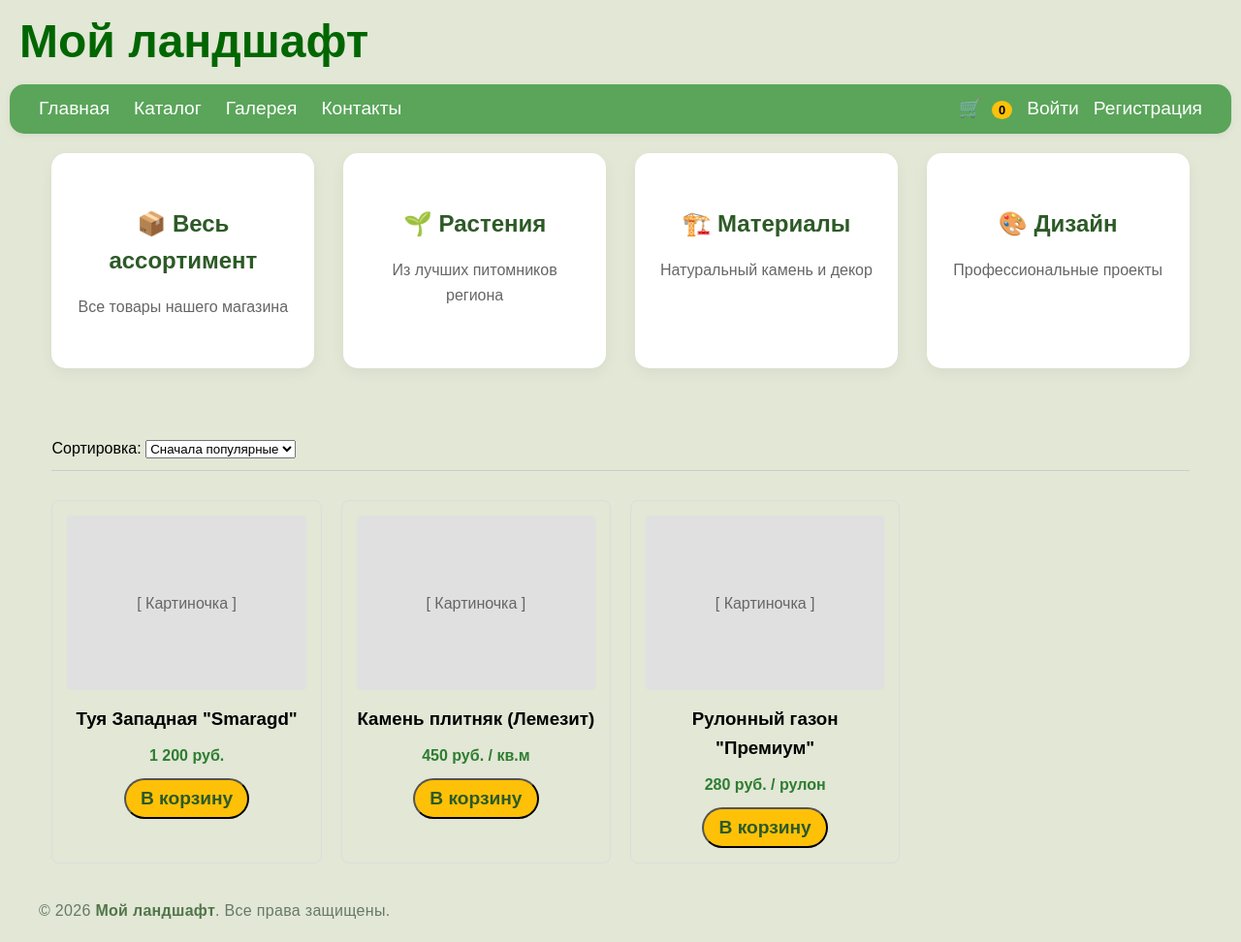
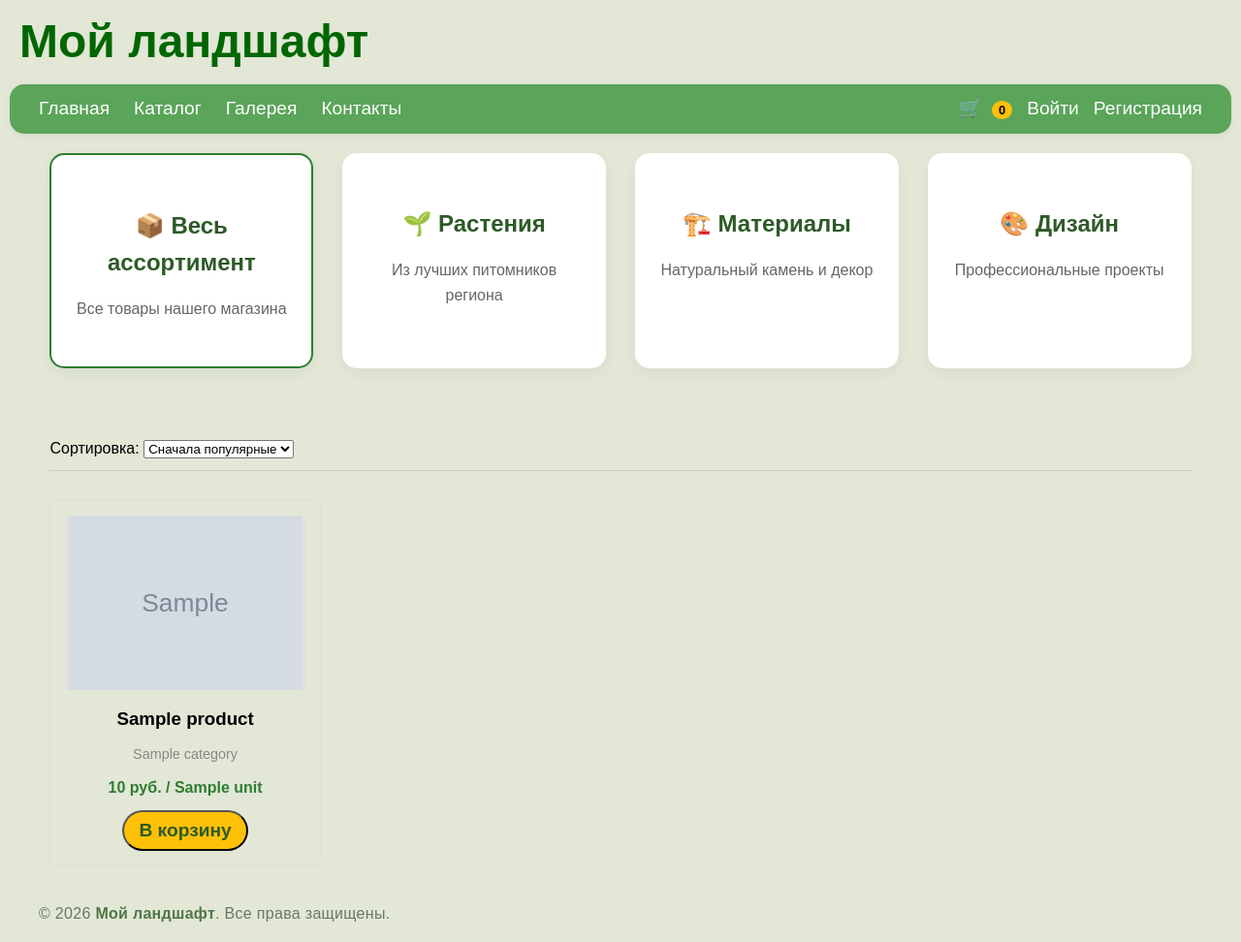
Before and after one commit to lavroff-v/My_Landscape, a Flask app: template templates/client/catalog.html in a window 1280 px wide. Shown: the whole page at 97% size. Before the commit the page ends 948 px from the top, so only its background shows below. Run offline with Flask 3, Linux system fonts and the light colour scheme; the template is opened without the code that fills it: most values are stand-ins (such as "Sample title", 1, 10 or a date in 2020); grey boxes marked "Sample" are stand-in pictures.

Commit message:
второй коммит: Добавлена фильтрация товаров по категориям

```diff
--- a/templates/client/catalog.html
+++ b/templates/client/catalog.html
@@ -8,27 +8,36 @@
 
     <!-- 1. БЛОК КАТЕГОРИЙ (Верхнее меню витрины) -->
     <section class="features">
-        <!-- Новая кнопка: Весь ассортимент -->
-        <a href="#" class="btn-rasteniya">
-            <div class="feature-item">
+        <!-- Кнопка "Весь ассортимент" -->
+        <a href="{{ url_for('client.catalog') }}" class="btn-rasteniya">
+            <div class="feature-item" {% if not current_category %}style="border: 2px solid #2e7d32;"
+                 {% endif %}>
                 <h3>📦 Весь ассортимент</h3>
                 <p>Все товары нашего магазина</p>
             </div>
         </a>
-        <a href="#" class="btn-rasteniya">
-            <div class="feature-item">
+
+        <!-- Кнопка "Растения" -->
+        <a href="{{ url_for('client.catalog', cat='Растения') }}" class="btn-rasteniya">
+            <div class="feature-item" {% if current_category == 'Растения' %}
+                    style="border: 2px solid #2e7d32;"{% endif %}>
                 <h3>🌱 Растения</h3>
                 <p>Из лучших питомников региона</p>
             </div>
         </a>
-        <a href="#" class="btn-rasteniya">
-            <div class="feature-item">
+
+        <!-- Кнопка "Материалы" -->
+        <a href="{{ url_for('client.catalog', cat='Материалы') }}" class="btn-rasteniya">
+            <div class="feature-item" {% if current_category == 'Материалы' %}
+                    style="border: 2px solid #2e7d32;"{% endif %}>
                 <h3>🏗️ Материалы</h3>
                 <p>Натуральный камень и декор</p>
             </div>
         </a>
-        <a href="#" class="btn-rasteniya">
-            <div class="feature-item">
+
+        <!-- Кнопка "Дизайн" -->
+        <a href="{{ url_for('client.catalog', cat='Дизайн') }}" class="btn-rasteniya">
+            <div class="feature-item" {% if current_category == 'Дизайн' %}style="border: 2px solid #2e7d32;"{% endif %}>
                 <h3>🎨 Дизайн</h3>
                 <p>Профессиональные проекты</p>
             </div>
@@ -48,29 +57,35 @@
     <!-- 3. СЕТКА ТОВАРОВ (Витрина с заглушками) -->
     <section class="products-grid" style="display: grid; grid-template-columns: repeat(auto-fill, minmax(250px, 1fr)); gap: 20px; margin-top: 30px;">
 
-        <!-- Карточка-заглушка 1 -->
+        {% for product in products %}
         <div class="product-card" style="border: 1px solid #ddd; padding: 15px; border-radius: 8px; text-align: center;">
-            <div class="product-img-stub" style="background: #e0e0e0; height: 180px; margin-bottom: 15px; border-radius: 4px; display: flex; align-items: center; justify-content: center; color: #666;">[ Картиночка ]</div>
-            <h3 style="margin: 10px 0;">Туя Западная "Smaragd"</h3>
-            <p class="product-price" style="font-weight: bold; color: #2e7d32; margin: 10px 0;">1 200 руб.</p>
+            <!-- Блок для картинки -->
+            <div class="product-img-stub" style="background: #e0e0e0; height: 180px; margin-bottom: 15px; border-radius: 4px; display: flex; align-items: center; justify-content: center; color: #666;">
+                {% if product.image_url %}
+                    <img src="{{ product.image_url }}" alt="{{ product.name }}" style="max-width: 100%; max-height: 100%; object-fit: cover;">
+                {% else %}
+                    [ К ]
+                {% endif %}
+            </div>
+
+            <!-- Название и категория -->
+            <h3 style="margin: 10px 0;">{{ product.name }}</h3>
+            <p style="color: #888; font-size: 0.9em; margin: 0;">{{ product.category }}</p>
+
+            <!-- Цена и единица измерения -->
+            <p class="product-price" style="font-weight: bold; color: #2e7d32; margin: 10px 0;">
+                {{ product.price }} руб. / {{ product.unit }}
+            </p>
+
+            <!-- Кнопка -->
             <button class="btn-main" style="padding: 8px 15px; cursor: pointer;">В корзину</button>
         </div>
+        {% endfor %}
 
-        <!-- Карточка-заглушка 2 -->
-        <div class="product-card" style="border: 1px solid #ddd; padding: 15px; border-radius: 8px; text-align: center;">
-            <div class="product-img-stub" style="background: #e0e0e0; height: 180px; margin-bottom: 15px; border-radius: 4px; display: flex; align-items: center; justify-content: center; color: #666;">[ Картиночка ]</div>
-            <h3 style="margin: 10px 0;">Камень плитняк (Лемезит)</h3>
-            <p class="product-price" style="font-weight: bold; color: #2e7d32; margin: 10px 0;">450 руб. / кв.м</p>
-            <button class="btn-main" style="padding: 8px 15px; cursor: pointer;">В корзину</button>
-        </div>
-
-        <!-- Карточка-заглушка 3 -->
-        <div class="product-card" style="border: 1px solid #ddd; padding: 15px; border-radius: 8px; text-align: center;">
-            <div class="product-img-stub" style="background: #e0e0e0; height: 180px; margin-bottom: 15px; border-radius: 4px; display: flex; align-items: center; justify-content: center; color: #666;">[ Картиночка ]</div>
-            <h3 style="margin: 10px 0;">Рулонный газон "Премиум"</h3>
-            <p class="product-price" style="font-weight: bold; color: #2e7d32; margin: 10px 0;">280 руб. / рулон</p>
-            <button class="btn-main" style="padding: 8px 15px; cursor: pointer;">В корзину</button>
-        </div>
+        <!-- Если товаров нет -->
+        {% if not products %}
+            <p style="grid-column: 1 / -1; text-align: center; color: #666;">Товаров пока нет.</p>
+        {% endif %}
 
     </section>
 </div>
```
Also changed, not shown: client/routes.py (+18 -4 lines).
